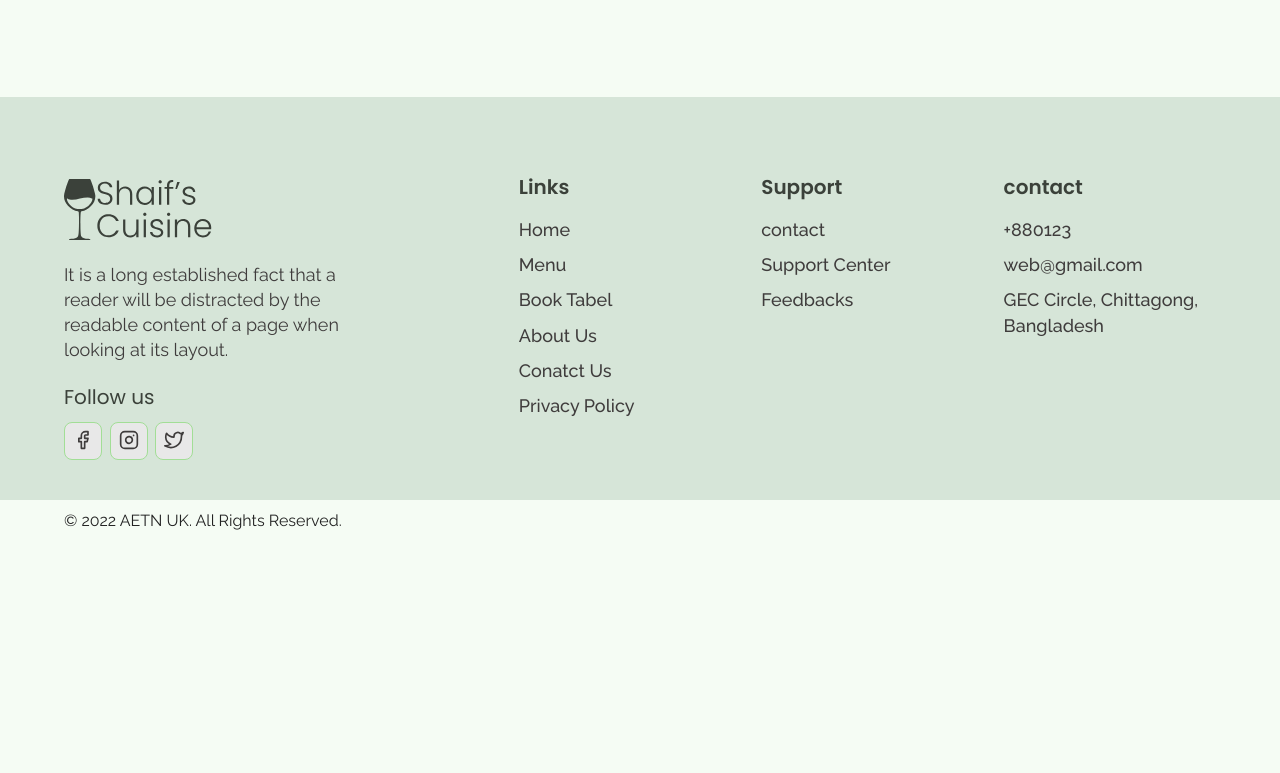
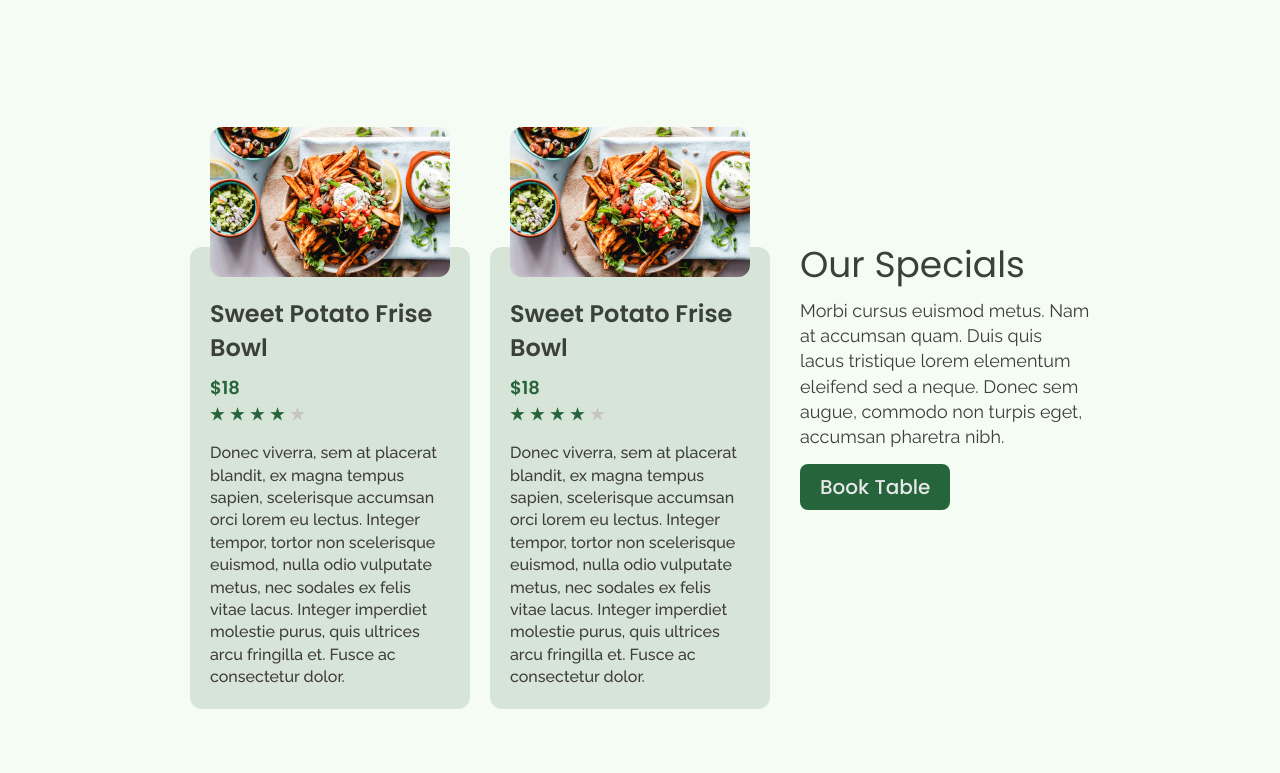
Before and after one commit to yegiii/RestaurantWebsite, a website: page index.html in a window 1280 px wide. Shown: the part 1127-1900 px from the top of the page. Before the commit the page ends 1670 px from the top, so only its background shows below. Drawn offline with nearby package versions, Linux system fonts and the light colour scheme.

Commit message:
ourSpecial section and its animation added

```diff
--- a/home.css
+++ b/home.css
@@ -62,3 +62,122 @@
     width: 90%;
   }
 }
+
+/* our specials section styles */
+#ourSpecials {
+  padding-top: 10rem;
+}
+.ourSpecials__wrapper {
+  display: flex;
+  flex-direction: column;
+  gap: 3rem;
+}
+.ourSpecials__left {
+  display: flex;
+  gap: 1rem;
+}
+.ourSpecials__item {
+  background-color: var(--lightGreen-1);
+  padding: 1.2rem;
+  padding-top: 5rem;
+  border-radius: 12px;
+  /* width: 45%; */
+  margin: 0 auto;
+}
+.ourSpecials__item__img {
+  margin-top: calc(-50% - 2rem);
+  margin-bottom: 2rem;
+  border-radius: 12px;
+  height: 150px;
+  overflow: hidden;
+}
+.ourSpecials__item__img img {
+  object-fit: cover;
+}
+.ourSpecials__item__title {
+  font-size: 1.4rem;
+  color: var(--black-1);
+  font-weight: 600;
+  margin-bottom: 1rem;
+}
+.ourSpecials__item__price {
+  color: var(--green-1);
+  font-size: 1.4rem;
+  font-weight: 600;
+  margin-bottom: 1rem;
+}
+.ourSpecials__item__stars {
+  height: 1.5rem;
+  width: max-content;
+  margin-bottom: 1rem;
+}
+.ourSpecials__item__text {
+  font-size: 1.4rem;
+  color: var(--black-2);
+  font-weight: 500;
+}
+
+.ourSpecials__title {
+  font-size: 1.8rem;
+  color: var(--black-1);
+  margin-bottom: 1.5rem;
+}
+.ourSpecials__text {
+  font-size: 1.4rem;
+  color: var(--black-2);
+  margin-bottom: 1rem;
+}
+@media (min-width: 768px) {
+  #ourSpecials {
+    padding-top: 15rem;
+  }
+  #ourSpecials .container {
+    max-width: 900px;
+  }
+  .ourSpecials__wrapper {
+    flex-direction: row;
+  }
+  .ourSpecials__right {
+    flex: 2;
+  }
+  .ourSpecials__left {
+    flex: 4;
+    gap: 2rem;
+  }
+  .ourSpecials__item {
+    padding: 2rem;
+  }
+  .ourSpecials__item__title {
+    font-size: 2.4rem;
+    line-height: 1.4em;
+    margin-bottom: 1.5rem;
+  }
+  .ourSpecials__item__price {
+    font-size: 1.8rem;
+    margin-bottom: 1rem;
+  }
+  .ourSpecials__item__stars {
+    margin-bottom: 2rem;
+  }
+  .ourSpecials__item__text {
+    font-size: 1.6rem;
+  }
+  .ourSpecials__title {
+    font-size: 3.6rem;
+    margin-bottom: 1.5rem;
+  }
+  .ourSpecials__text {
+    font-size: 1.8rem;
+    margin-bottom: 1.5rem;
+  }
+}
+
+@media (max-width: 300px) {
+  .ourSpecials__left {
+    flex-wrap: wrap;
+    gap: 10rem;
+  }
+  .ourSpecials__item {
+    width: 100%;
+  }
+}
--- a/index.html
+++ b/index.html
@@ -131,6 +131,61 @@
       </div>
     </section>
     <!--* End Store Info Section  -->
+
+    <!--* Our Specials Section -->
+    <section id="ourSpecials" data-aos="fade-up">
+      <div class="container">
+        <div class="ourSpecials__wrapper">
+          <div class="ourSpecials__left">
+            <div class="ourSpecials__item">
+              <div class="ourSpecials__item__img">
+                <img src="./images/food-3.png" alt="food image" />
+              </div>
+              <h2 class="ourSpecials__item__title">Sweet Potato Frise Bowl</h2>
+              <h3 class="ourSpecials__item__price">$18</h3>
+              <div class="ourSpecials__item__stars">
+                <img src="./images/3star.png" alt="stars image" />
+              </div>
+              <p class="ourSpecials__item__text">
+                Donec viverra, sem at placerat blandit, ex magna tempus sapien,
+                scelerisque accumsan orci lorem eu lectus. Integer tempor,
+                tortor non scelerisque euismod, nulla odio vulputate metus, nec
+                sodales ex felis vitae lacus. Integer imperdiet molestie purus,
+                quis ultrices arcu fringilla et. Fusce ac consectetur dolor.
+              </p>
+            </div>
+            <div class="ourSpecials__item">
+              <div class="ourSpecials__item__img">
+                <img src="./images/food-3.png" alt="food image" />
+              </div>
+              <h2 class="ourSpecials__item__title">Sweet Potato Frise Bowl</h2>
+              <h3 class="ourSpecials__item__price">$18</h3>
+              <div class="ourSpecials__item__stars">
+                <img src="./images/3star.png" alt="stars image" />
+              </div>
+              <p class="ourSpecials__item__text">
+                Donec viverra, sem at placerat blandit, ex magna tempus sapien,
+                scelerisque accumsan orci lorem eu lectus. Integer tempor,
+                tortor non scelerisque euismod, nulla odio vulputate metus, nec
+                sodales ex felis vitae lacus. Integer imperdiet molestie purus,
+                quis ultrices arcu fringilla et. Fusce ac consectetur dolor.
+              </p>
+            </div>
+          </div>
+
+          <div class="ourSpecials__right">
+            <h2 class="ourSpecials__title">Our Specials</h2>
+            <p class="ourSpecials__text">
+              Morbi cursus euismod metus. Nam at accumsan quam. Duis quis lacus
+              tristique lorem elementum eleifend sed a neque. Donec sem augue,
+              commodo non turpis eget, accumsan pharetra nibh.
+            </p>
+            <a href="./booking.html" class="btn primary-btn">Book Table</a>
+          </div>
+        </div>
+      </div>
+    </section>
+    <!--* End Our Specials Section -->
     <!--* Footer -->
     <footer>
       <div class="container">
```
